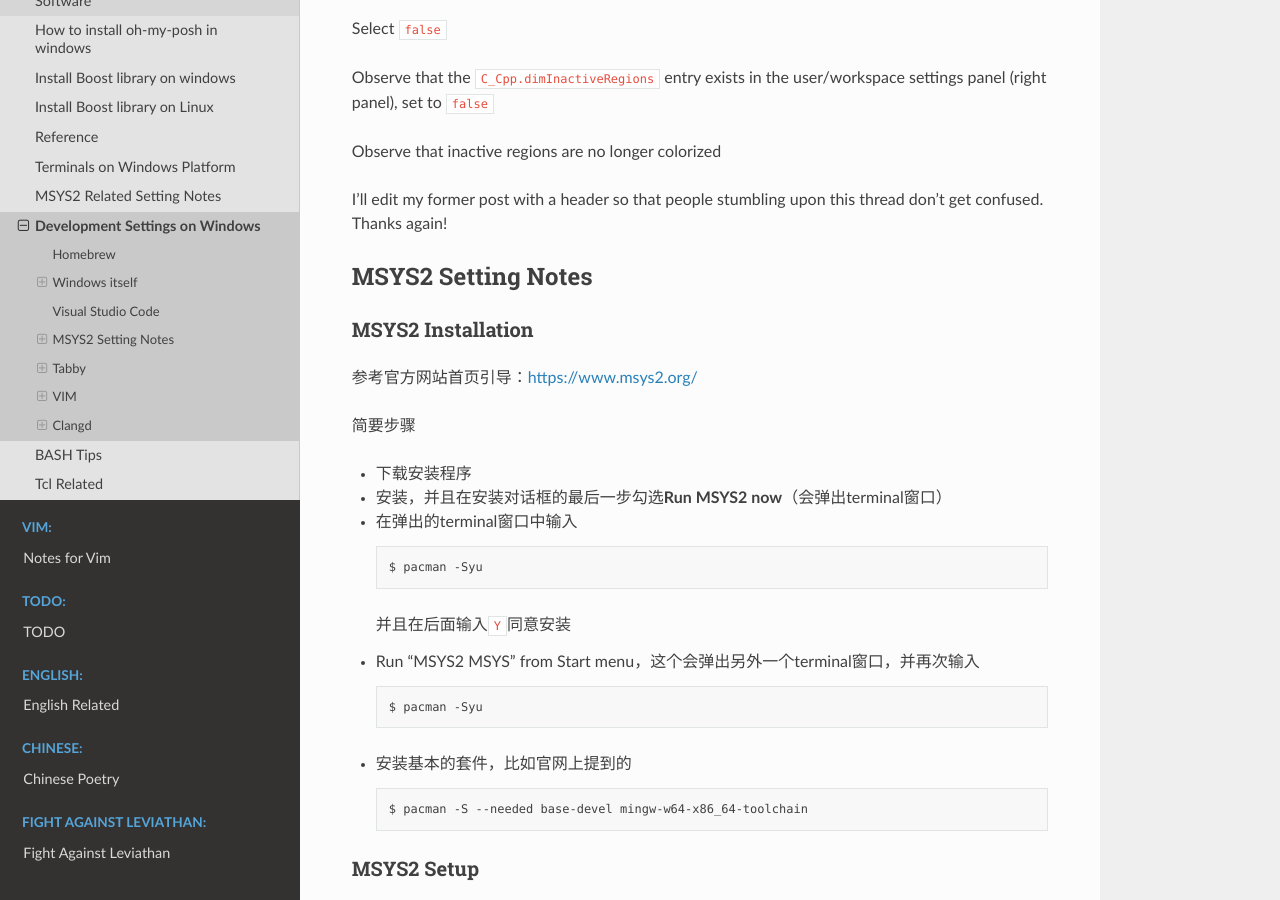
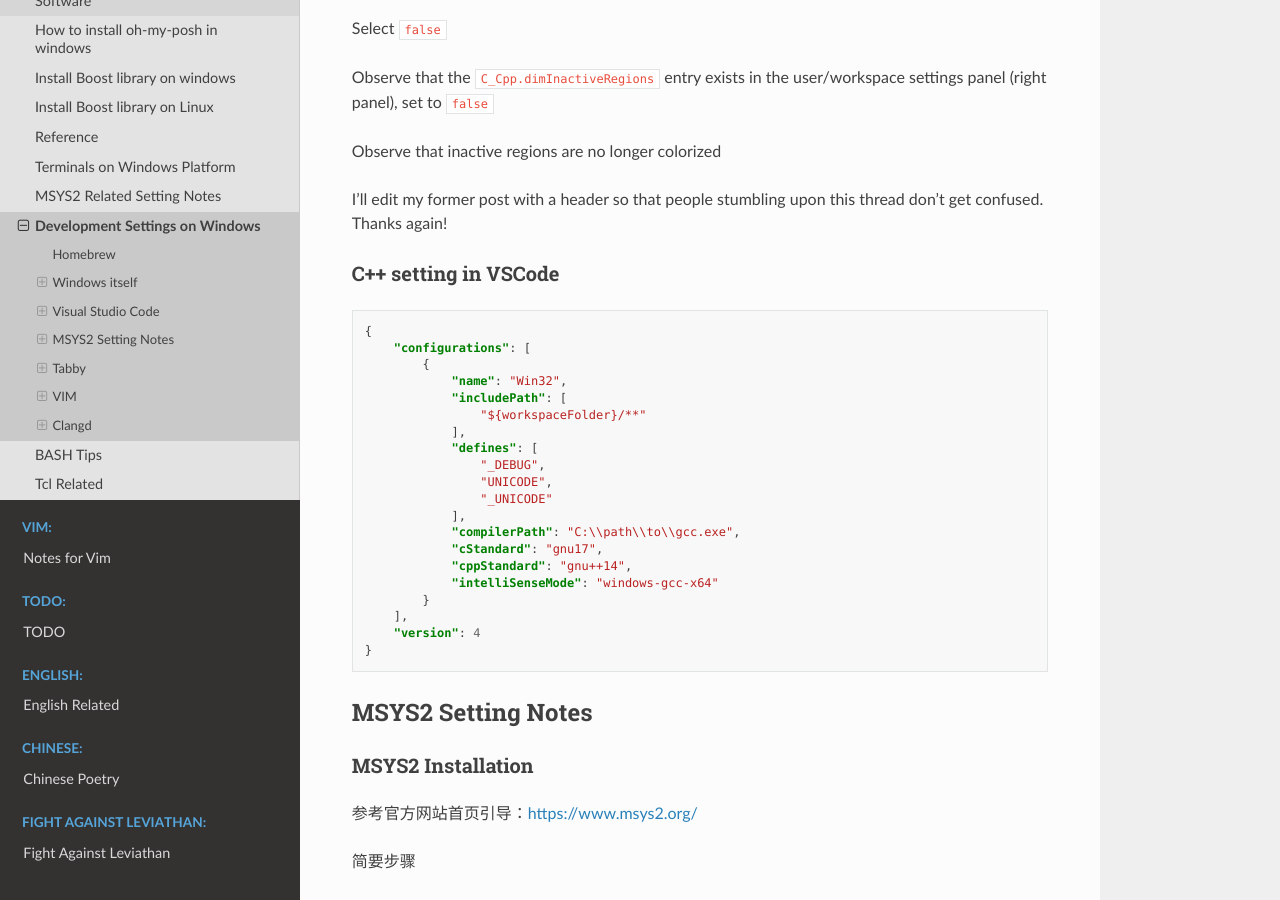
Before and after one commit to Pyrad/pyradnotes, a Sphinx documentation site: the page built from source/Notes/WinDevEnvSetup.md, in a window 1280 px wide and 900 px high, scrolled down 1043 px. Built offline with Sphinx 7.4.7 and the Read the Docs theme 2.0.0, drawn with Linux system fonts in a browser that asks for light colours.

Commit message:
VS code c++ setting json

````diff
--- a/source/Notes/WinDevEnvSetup.md
+++ b/source/Notes/WinDevEnvSetup.md
@@ -45,6 +45,35 @@ Observe that the `C_Cpp.dimInactiveRegions` entry exists in the user/workspace s
 Observe that inactive regions are no longer colorized
 
 I'll edit my former post with a header so that people stumbling upon this thread don't get confused. Thanks again!
+
+
+
+### C++ setting in VSCode
+
+```json
+{
+    "configurations": [
+        {
+            "name": "Win32",
+            "includePath": [
+                "${workspaceFolder}/**"
+            ],
+            "defines": [
+                "_DEBUG",
+                "UNICODE",
+                "_UNICODE"
+            ],
+            "compilerPath": "C:\\path\\to\\gcc.exe",
+            "cStandard": "gnu17",
+            "cppStandard": "gnu++14",
+            "intelliSenseMode": "windows-gcc-x64"
+        }
+    ],
+    "version": 4
+}
+```
+
+
 
 
 
````
